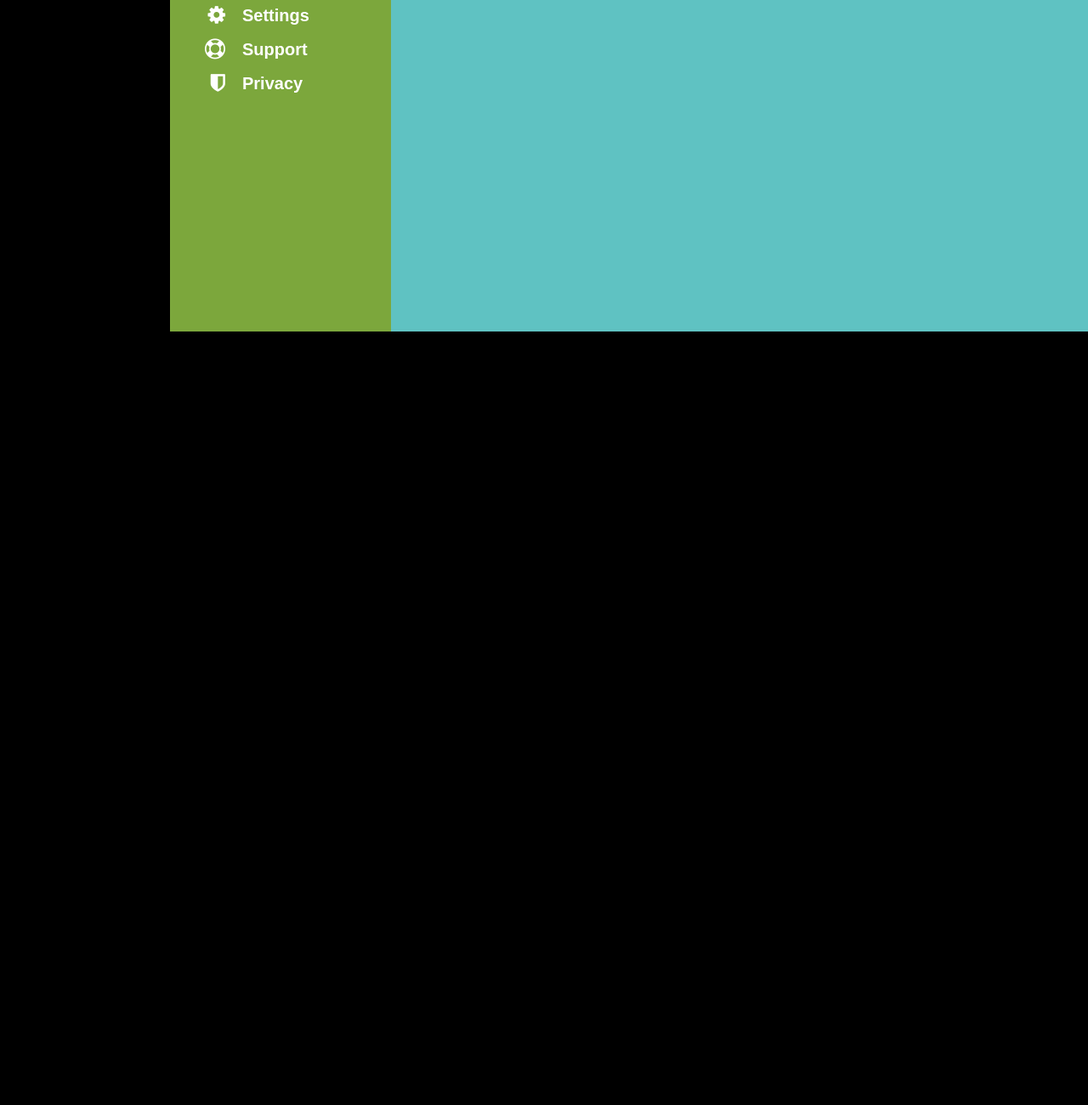
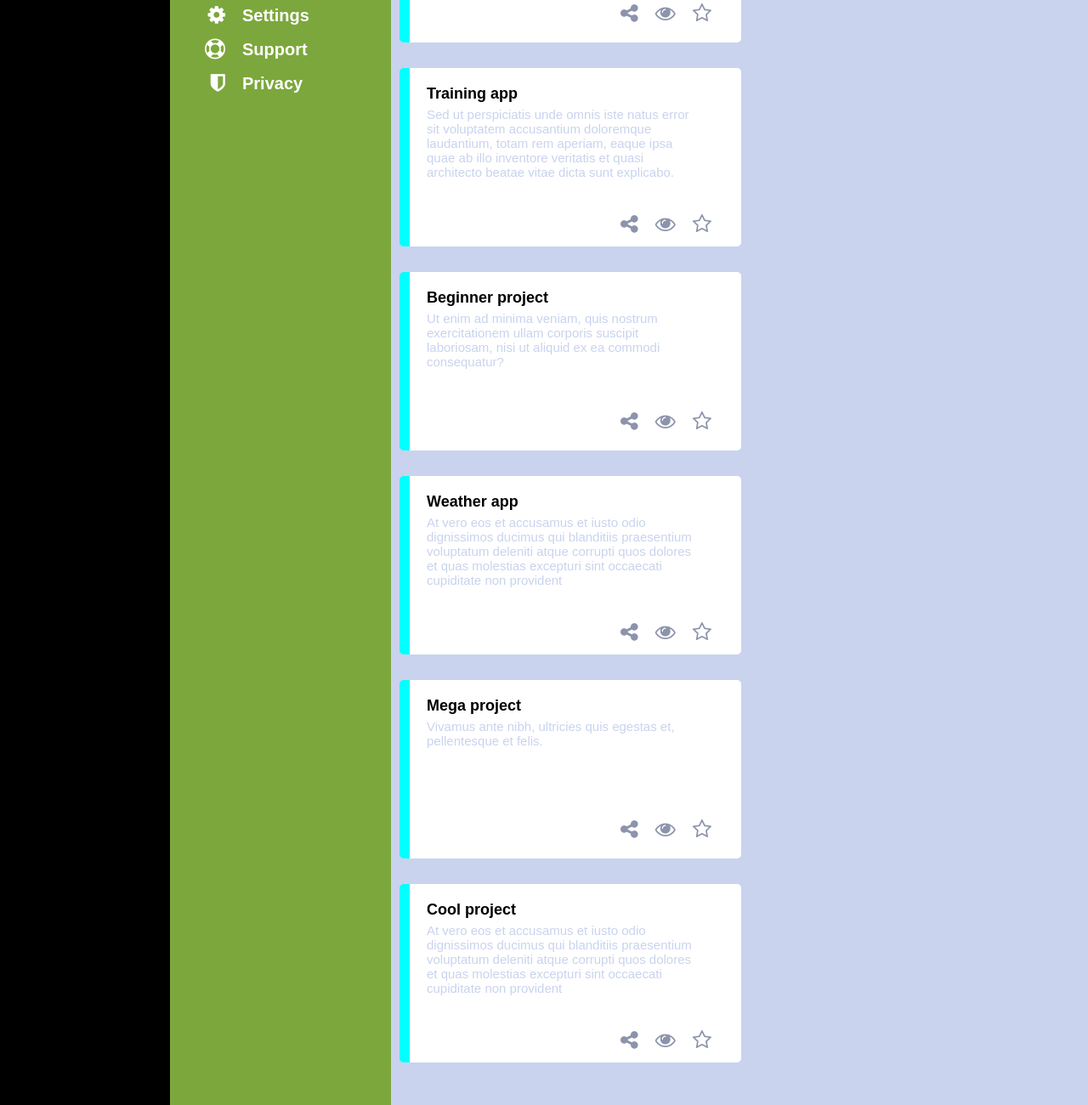
Before and after one commit to GregSCoding/gridpractice-dashboard, a plain HTML site: page index.html in a window 1280 px wide. Shown: the part 410-1710 px from the top of the page at 85% size. Before the commit the page ends 800 px from the top, so only its background shows below. Drawn offline with Linux system fonts and the light colour scheme.

Commit message:
Add card section

```diff
--- a/index.html
+++ b/index.html
@@ -50,6 +50,69 @@
 
     </div>
     <div class="maincontent">
+      <div class="section-name">Your projects</div>
+      <div class="section-name">Annoucements</div>
+      <div class="project-card-section">
+        <div class="card">
+          <div class="title">Impossible project</div>
+          <div class="content">Lorem ipsum dolor sit amet, consectetur adipiscing elit, sed do eiusmod tempor incididunt ut labore et dolore magna aliqua. </div>
+          <div class="icons">
+            <div class="icon"><i class="fa fa-share-alt" aria-hidden="true"></i></div>
+            <div class="icon"><i class="fa fa-eye" aria-hidden="true"></i></div>
+            <div class="icon"><i class="fa fa-star-o" aria-hidden="true"></i></div>
+          </div>
+        </div>
+        <div class="card">
+          <div class="title">Training app</div>
+          <div class="content">Sed ut perspiciatis unde omnis iste natus error sit voluptatem accusantium doloremque laudantium, totam rem aperiam, eaque ipsa quae ab illo
+             inventore veritatis et quasi architecto beatae vitae dicta sunt explicabo. </div>
+          <div class="icons">
+            <div class="icon"><i class="fa fa-share-alt" aria-hidden="true"></i></div>
+            <div class="icon"><i class="fa fa-eye" aria-hidden="true"></i></div>
+            <div class="icon"><i class="fa fa-star-o" aria-hidden="true"></i></div>
+          </div>
+        </div>
+        <div class="card">
+          <div class="title">Beginner project</div>
+          <div class="content">Ut enim ad minima veniam, quis nostrum exercitationem ullam corporis suscipit laboriosam, nisi ut aliquid ex ea commodi consequatur? </div>
+          <div class="icons">
+            <div class="icon"><i class="fa fa-share-alt" aria-hidden="true"></i></div>
+            <div class="icon"><i class="fa fa-eye" aria-hidden="true"></i></div>
+            <div class="icon"><i class="fa fa-star-o" aria-hidden="true"></i></div>
+          </div>
+        </div>
+        <div class="card">
+          <div class="title">Weather app</div>
+          <div class="content">At vero eos et accusamus et iusto odio dignissimos ducimus qui blanditiis praesentium voluptatum deleniti
+            atque corrupti quos dolores et quas molestias excepturi sint occaecati cupiditate non provident</div>
+          <div class="icons">
+            <div class="icon"><i class="fa fa-share-alt" aria-hidden="true"></i></div>
+            <div class="icon"><i class="fa fa-eye" aria-hidden="true"></i></div>
+            <div class="icon"><i class="fa fa-star-o" aria-hidden="true"></i></div>
+          </div>
+        </div>
+        <div class="card">
+          <div class="title">Mega project</div>
+          <div class="content">Vivamus ante nibh, ultricies quis egestas et, pellentesque et felis.</div>
+          <div class="icons">
+            <div class="icon"><i class="fa fa-share-alt" aria-hidden="true"></i></div>
+            <div class="icon"><i class="fa fa-eye" aria-hidden="true"></i></div>
+            <div class="icon"><i class="fa fa-star-o" aria-hidden="true"></i></div>
+          </div>
+        </div>
+        <div class="card">
+          <div class="title">Cool project</div>
+          <div class="content">At vero eos et accusamus et iusto odio dignissimos ducimus qui blanditiis praesentium voluptatum deleniti
+            atque corrupti quos dolores et quas molestias excepturi sint occaecati cupiditate non provident</div>
+          <div class="icons">
+            <div class="icon"><i class="fa fa-share-alt" aria-hidden="true"></i></div>
+            <div class="icon"><i class="fa fa-eye" aria-hidden="true"></i></div>
+            <div class="icon"><i class="fa fa-star-o" aria-hidden="true"></i></div>
+          </div>
+        </div>
+
+
+      </div>
 
 
     </div>
--- a/style.css
+++ b/style.css
@@ -27,7 +27,7 @@ body{
   display: grid;
   height: 100vh;
   grid-template-columns: 260px 1fr;
-  grid-template-rows: 200px 1fr;
+  grid-template-rows: 180px 1fr;
   background-color: white;
 
 }
@@ -54,10 +54,7 @@ body{
   border: none;
   border-radius: 20px;
 }
-.maincontent{
-  grid-area: 2/2/3/3;
-  background-color: rgb(95, 194, 194);
-}
+
 .lefthalf, .righthalf{
   display: flex;
   gap:10px;
@@ -109,10 +106,66 @@ button.options{
   border: none;
     font-family: sans-serif;
   color: white;
-  font-size: 16px;
+  font-size: 14px;
   font-weight: 600;
 }
-
 .secondcell > .righthalf{
   gap: 30px;
 }
+.section-name{
+  font-family: sans-serif;
+  font-size: 20px;
+  font-weight: 600;
+}
+.maincontent{
+  grid-area: 2/2/3/3;
+  background-color:  rgb(201, 211, 238);
+  display: grid;
+  grid-template-columns: 3fr 1fr;
+  grid-template-rows: 50px 1fr 50px 1fr;
+  align-items: center;
+  gap: 10px;
+  padding: 10px;
+  padding-bottom: 50px;
+}
+.project-card-section{
+  grid-area: 2/1/5/2;
+  display: grid;
+  grid-template-columns: repeat(auto-fill, 410px);
+  gap: 30px;
+  align-self: flex-start;
+}
+.card{
+  width: 350px;
+  height: 170px;
+  background-color: white;
+  border-left: aqua 12px solid;
+  border-radius: 5px;
+  padding: 20px;
+  display: flex;
+  flex-direction: column;
+}
+.card > .title{
+  font-size: 18px;
+  font-weight: 600;
+  font-family: sans-serif;
+  margin-bottom: 5px;
+}
+.card > .content{
+  font-family: sans-serif;
+  flex-grow: 1;
+  font-size: 15px;
+  color: rgb(201, 211, 238);
+  padding-right: 30px;
+  margin-bottom: 40px;
+}
+.icons > .icon{
+  font-size: 24px;
+  color: rgb(140, 148, 172);
+}
+.icons{
+  display: flex;
+  justify-content: flex-end;
+  padding-right: 15px;
+  gap: 20px;
+}
```
